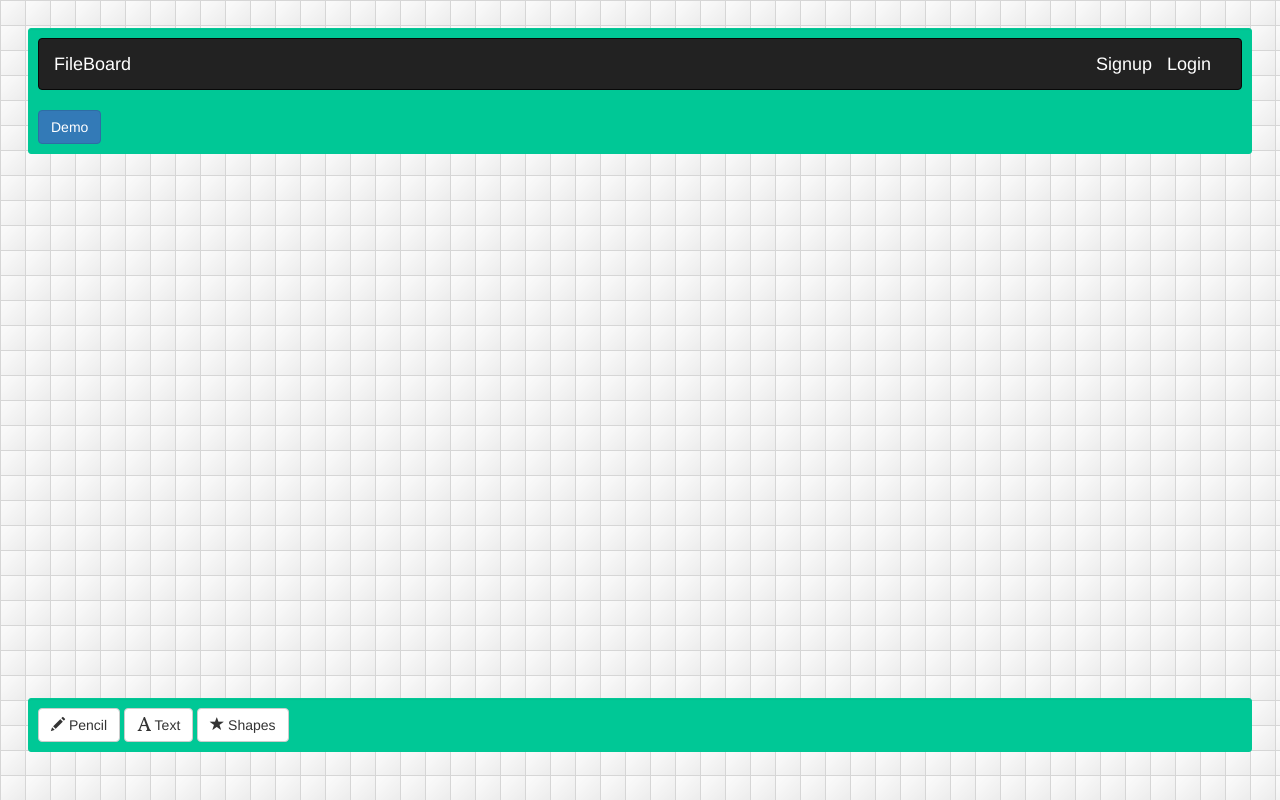
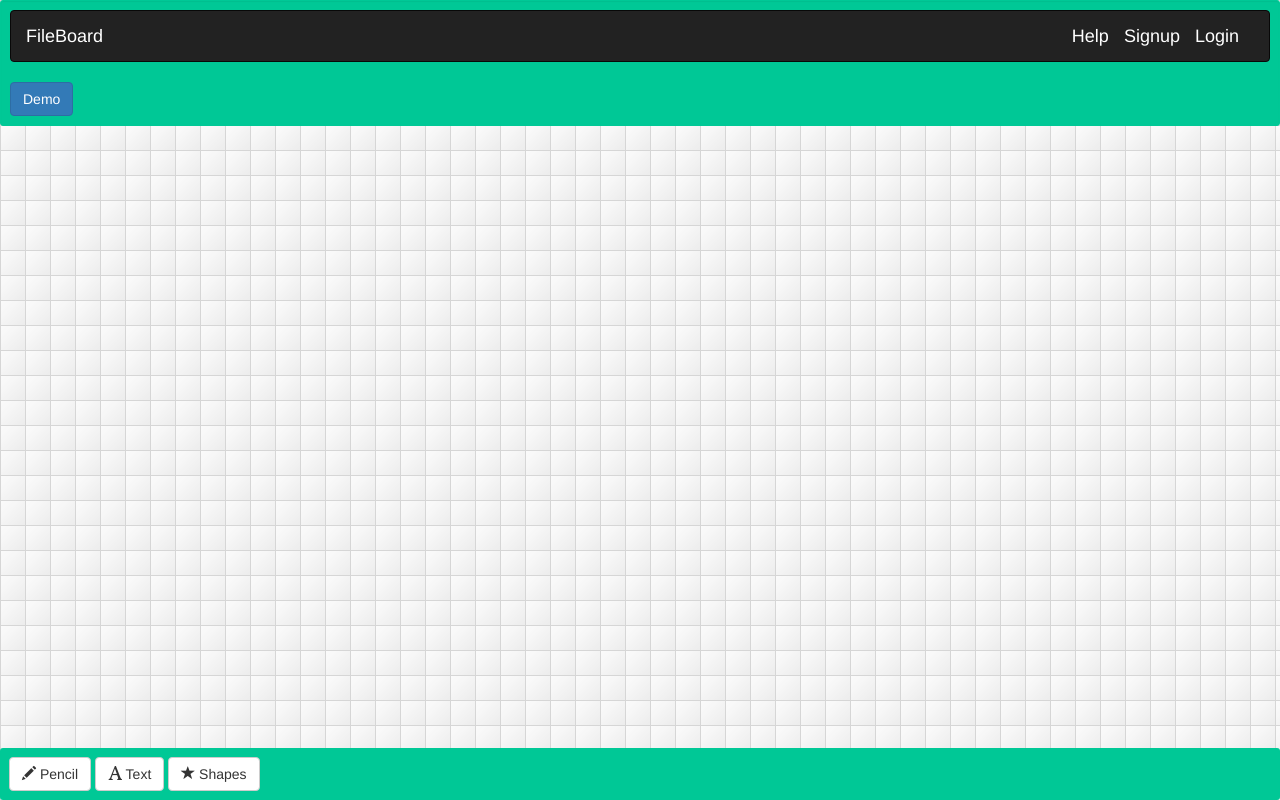
Before and after one commit to bartektomas/FileBoard, a PHP site: page /fileboard.php in a window 1280 px wide. Run offline with PHP 8.4, Linux system fonts and the light colour scheme; some libraries are stand-ins or nearby versions.

Commit message:
Worked on help page (still not done). Changed style of main page, but if people don't like new style we can easily change it back since I just swapped in a css file and the original css file is still in the project.

```diff
--- a/fileboard.php
+++ b/fileboard.php
@@ -20,11 +20,11 @@
 
 	 ?>
 
-	<link href="fileboard_style.css" rel="stylesheet">
+	<link href="fileboard_style Alternate.css" rel="stylesheet">
 </head>
 <body>
 	<div id="header-div" class="well well-sm">
-		<nav class="navbar navbar-inverse">
+		<nav class="navbar navbar-inverse ">
 			<div class="container-fluid">
 				<div class="navbar-header">
 					<button type="button" class="navbar-toggle" data-toggle="collapse" data-target="#myNavbar">
@@ -41,7 +41,6 @@
 								echo '<li><a href="#" id="btn-save">Save</a></li>';
 								echo '<li><a href="#" id="btn-rename">Rename</a></li>';
 								echo '<li><a href="#" id="btn-delete">Delete</a></li>';
-								echo '<li><a href="help.php" id="btn-help">Help</a></li>';
 							}
 						?>
 					</ul>
@@ -49,12 +48,14 @@
 					<?php
 						if (isset($_SESSION["valid"])) {
 							echo '<a class="navbar-right navbar-brand" href="logout.php">Logout</a>';
+							echo '<a class="navbar-right navbar-brand" href="help.php">Help</a>';
 							if ($_SESSION["isAdmin"]) {
 								echo '<a class="navbar-right navbar-brand" href="admin.php">Admin Panel</a>';
 							}
 						} else {
 							echo '<a class="navbar-right navbar-brand" href="login.php">Login</a>';
 							echo '<a class="navbar-right navbar-brand" href="signup.php">Signup</a>';
+							echo '<a class="navbar-right navbar-brand" href="help.php">Help</a>';
 						}
 					?>
 				</div>
@@ -77,7 +78,7 @@
 		<canvas id="canvas"></canvas>
 	</div>
 
-	<div id="footer-div" class="well well-sm">
+	<div id="footer-div" class="/*well well-sm well-fixed-bottom*/ navbar-fixed-bottom">
 		<button id="pencil" type="button" class="btn btn-default"><span class="glyphicon glyphicon-pencil"></span> Pencil</button>
 		<button id="text" type="button" class="btn btn-default"><span class="glyphicon glyphicon-font"></span> Text</button>
 		<button id="shapes" type="button" class="btn btn-default" data-toggle="popover" data-placement="top" title="Shape Type" data-content="" data-html=true data-trigger="manual"><span class="glyphicon glyphicon-star"></span> Shapes</button>
--- /dev/null
+++ b/fileboard_style Alternate.css
@@ -0,0 +1,55 @@
+html,body{
+    height: 100%
+}
+body {
+	background-image: url(grid_1.png);
+	background-repeat: repeat;
+	height: 100%
+}
+
+#canvas-div {
+	position: absolute;
+	overflow: auto;
+	max-width: 100%;
+	max-height: 100%;
+	display: block;
+	z-index: 1
+}
+
+#header-div {
+	background-color: rgb(0,200,150);
+	border-color: rgb(0,200,150);
+
+	left: 0;
+	right: 0;
+	top: 0;
+	position: fixed;
+	z-index: 2
+}
+
+#footer-div {
+	background-color: rgb(0,200,150);
+	border-color: rgb(0,200,150);
+
+	left: 0;
+	right: 0;
+	bottom: 0;
+	position: fixed;
+	z-index: 2
+}
+
+ .btn-fileboard {
+	 margin-right: 5px;
+ }
+
+.navbar-brand {
+	color: white !important;
+}
+
+.navbar-inverse .navbar-nav>li>a {
+    color: white;
+}
+
+.fileboard-rename-field {
+	color: black;
+}
```
Also changed, not shown: help.php (+72 -2 lines), Images/draw2.png (added), Images/fileboard.JPG (added), Images/select pencil.jpg (added), Images/text 1.jpg (added), Images/text 2.jpg (added), Images/text 3.jpg (added), Images/text 3.jpg.png (added).
